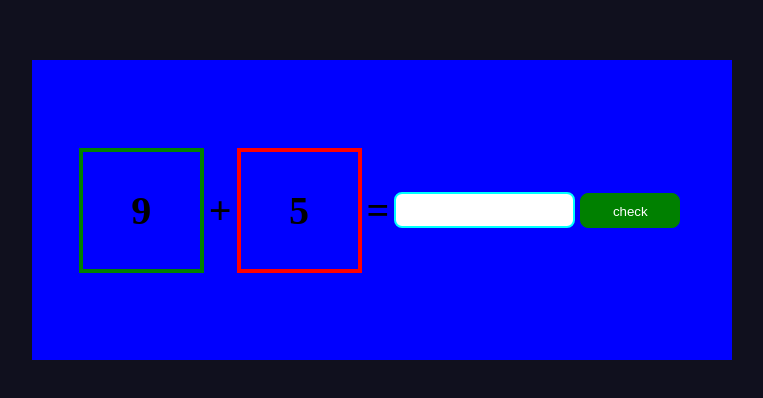
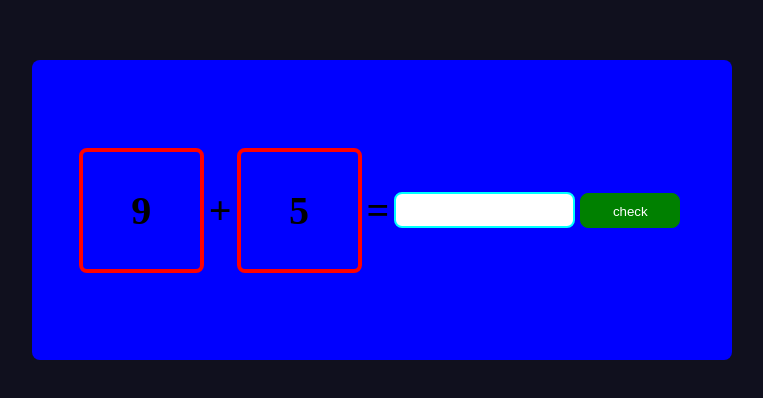
Before and after one commit to bajrangCoder/Add-game, a plain HTML site: page index.html in a window 1280 px wide. Shown: the part 190-588 px from the top of the page, without its empty margins (160-923 px from the left). Drawn offline with Linux system fonts and the light colour scheme.

Commit message:
Update style.css

```diff
--- a/style.css
+++ b/style.css
@@ -14,6 +14,7 @@
     position:absolute ;
     top:25%;
     left:15%;
+    border-radius: 8px;
     }
 
     #primary-number, #secondary-number{
@@ -28,11 +29,15 @@
     }
 
     #primary-number{
-    border: solid 4px green;
+    border: solid 4px red;
+    border-radius:8px;
+    color:
     }
 
     #secondary-number{
     border: solid 4px red;
+    border-radius: 8px;
+    color:
     }
 
     #add, #equal{
@@ -47,6 +52,7 @@
     padding-left: 25px;
     text-align: right;
     border-radius: 8px;
+    outline: none;
     }
 
     button{
```
